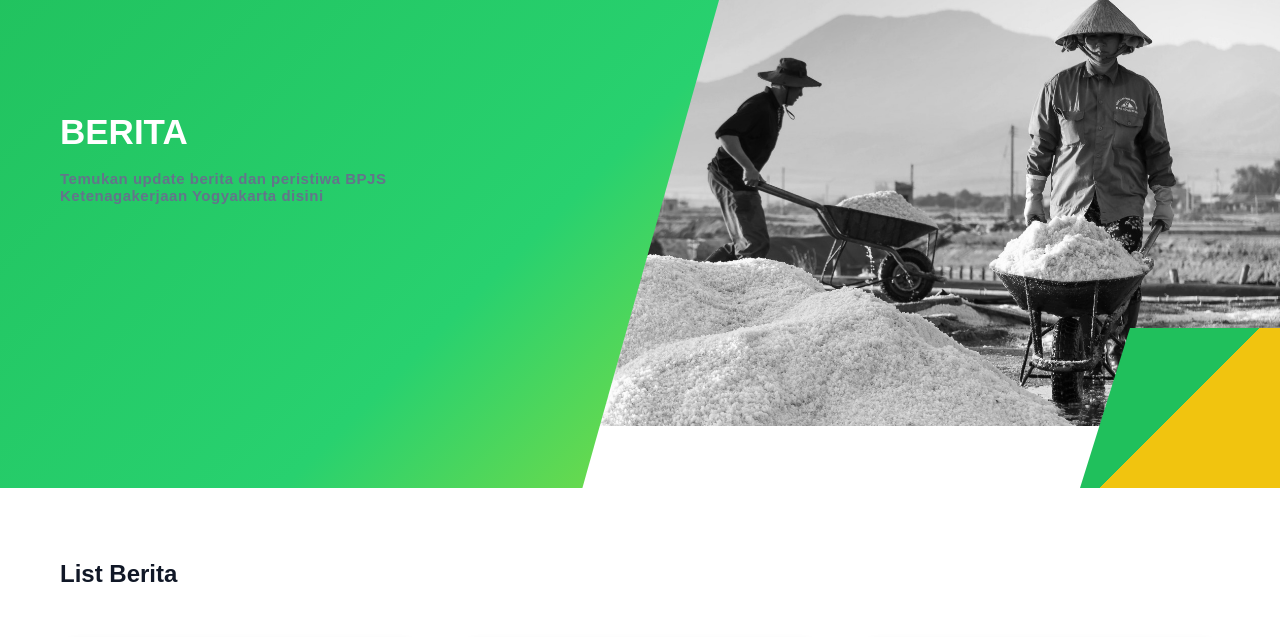
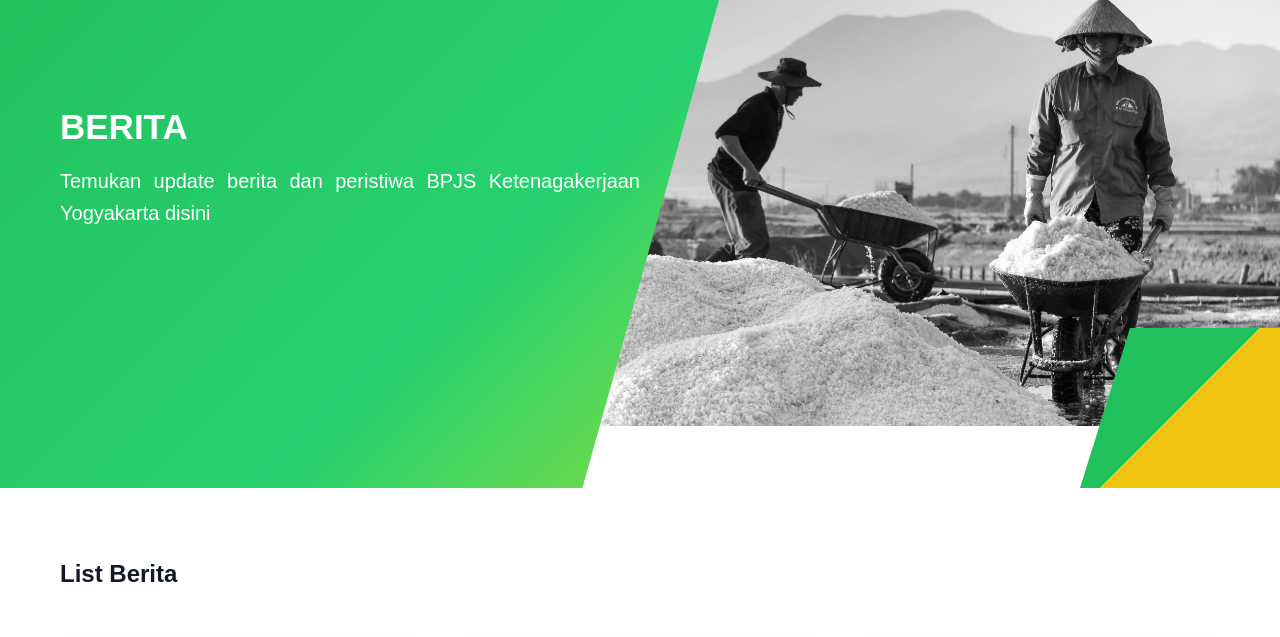
Before and after one commit to sandialv/job-fair, a plain HTML site: page berita.html in a window 1280 px wide. Shown: the part 152-789 px from the top of the page. Drawn offline with Linux system fonts and the light colour scheme.

```diff
--- a/berita.html
+++ b/berita.html
@@ -54,7 +54,8 @@
     <section class="hero">
       <div class="text">
         <h1>BERITA</h1>
-       <div class="sub">Temukan update berita dan peristiwa BPJS Ketenagakerjaan Yogyakarta disini</div>
+         <p>Temukan update berita dan peristiwa BPJS Ketenagakerjaan Yogyakarta disini</p>
+
         <p></p>
       </div>
       <div class="image">
```
